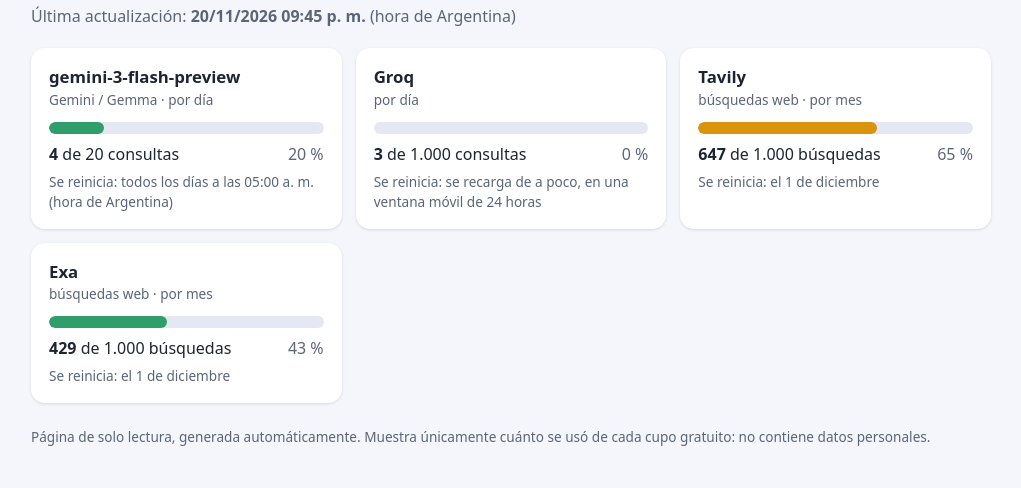
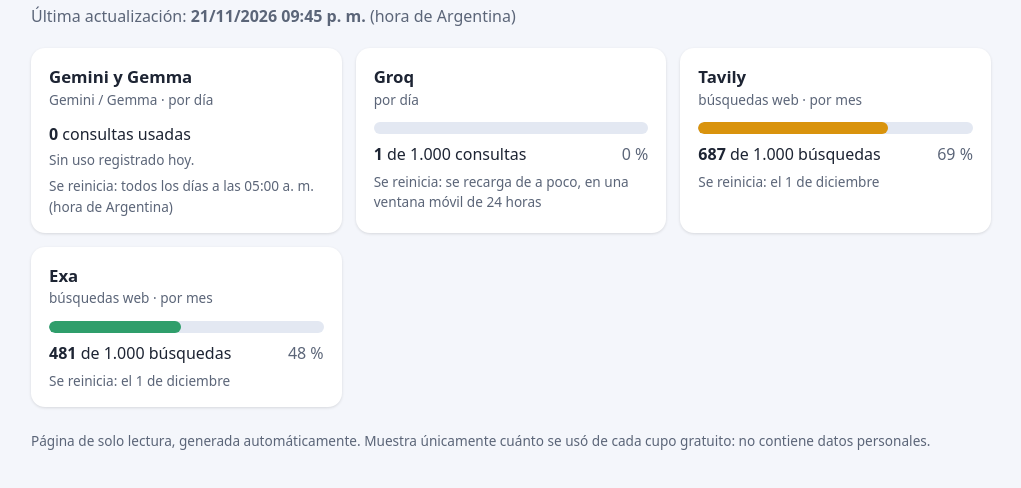
Before and after one commit to cucchetti/cucchetti.github.io, a plain HTML site: page cupos/index.html in a window 1280 px wide. Shown: the part 62-550 px from the top of the page, without its empty margins (129-1150 px from the left). Drawn offline with Linux system fonts and the light colour scheme.

Commit message:
Cupos: actualización 21/11/2026 09:45 p. m.

```diff
--- a/cupos/index.html
+++ b/cupos/index.html
@@ -28,37 +28,36 @@ footer { margin-top: 24px; color: var(--suave); font-size: .85rem; }
 <body>
 <main>
 <h1>Cupos de IAs gratuitas</h1>
-<p class="sub">Última actualización: <strong>20/11/2026 09:45 p. m.</strong> (hora de Argentina)</p>
+<p class="sub">Última actualización: <strong>21/11/2026 09:45 p. m.</strong> (hora de Argentina)</p>
 <section class="rejilla">
 <article class="tarjeta">
-  <h2>gemini-3-flash-preview</h2>
+  <h2>Gemini y Gemma</h2>
   <p class="tipo">Gemini / Gemma · por día</p>
-  <div class="barra bajo" role="progressbar" aria-valuenow="20" aria-valuemin="0" aria-valuemax="100"><span style="width:20%"></span></div>
-  <p class="cifras"><strong>4</strong> de 20 consultas <span class="pct">20&nbsp;%</span></p>
-
+  <p class="cifras"><strong>0</strong> consultas usadas</p>
+  <p class="nota">Sin uso registrado hoy.</p>
   <p class="reinicio">Se reinicia: todos los días a las 05:00 a. m. (hora de Argentina)</p>
 </article>
 <article class="tarjeta">
   <h2>Groq</h2>
   <p class="tipo">por día</p>
   <div class="barra bajo" role="progressbar" aria-valuenow="0" aria-valuemin="0" aria-valuemax="100"><span style="width:0%"></span></div>
-  <p class="cifras"><strong>3</strong> de 1.000 consultas <span class="pct">0&nbsp;%</span></p>
+  <p class="cifras"><strong>1</strong> de 1.000 consultas <span class="pct">0&nbsp;%</span></p>
 
   <p class="reinicio">Se reinicia: se recarga de a poco, en una ventana móvil de 24 horas</p>
 </article>
 <article class="tarjeta">
   <h2>Tavily</h2>
   <p class="tipo">búsquedas web · por mes</p>
-  <div class="barra medio" role="progressbar" aria-valuenow="65" aria-valuemin="0" aria-valuemax="100"><span style="width:65%"></span></div>
-  <p class="cifras"><strong>647</strong> de 1.000 búsquedas <span class="pct">65&nbsp;%</span></p>
+  <div class="barra medio" role="progressbar" aria-valuenow="69" aria-valuemin="0" aria-valuemax="100"><span style="width:69%"></span></div>
+  <p class="cifras"><strong>687</strong> de 1.000 búsquedas <span class="pct">69&nbsp;%</span></p>
 
   <p class="reinicio">Se reinicia: el 1 de diciembre</p>
 </article>
 <article class="tarjeta">
   <h2>Exa</h2>
   <p class="tipo">búsquedas web · por mes</p>
-  <div class="barra bajo" role="progressbar" aria-valuenow="43" aria-valuemin="0" aria-valuemax="100"><span style="width:43%"></span></div>
-  <p class="cifras"><strong>429</strong> de 1.000 búsquedas <span class="pct">43&nbsp;%</span></p>
+  <div class="barra bajo" role="progressbar" aria-valuenow="48" aria-valuemin="0" aria-valuemax="100"><span style="width:48%"></span></div>
+  <p class="cifras"><strong>481</strong> de 1.000 búsquedas <span class="pct">48&nbsp;%</span></p>
 
   <p class="reinicio">Se reinicia: el 1 de diciembre</p>
 </article>
```
